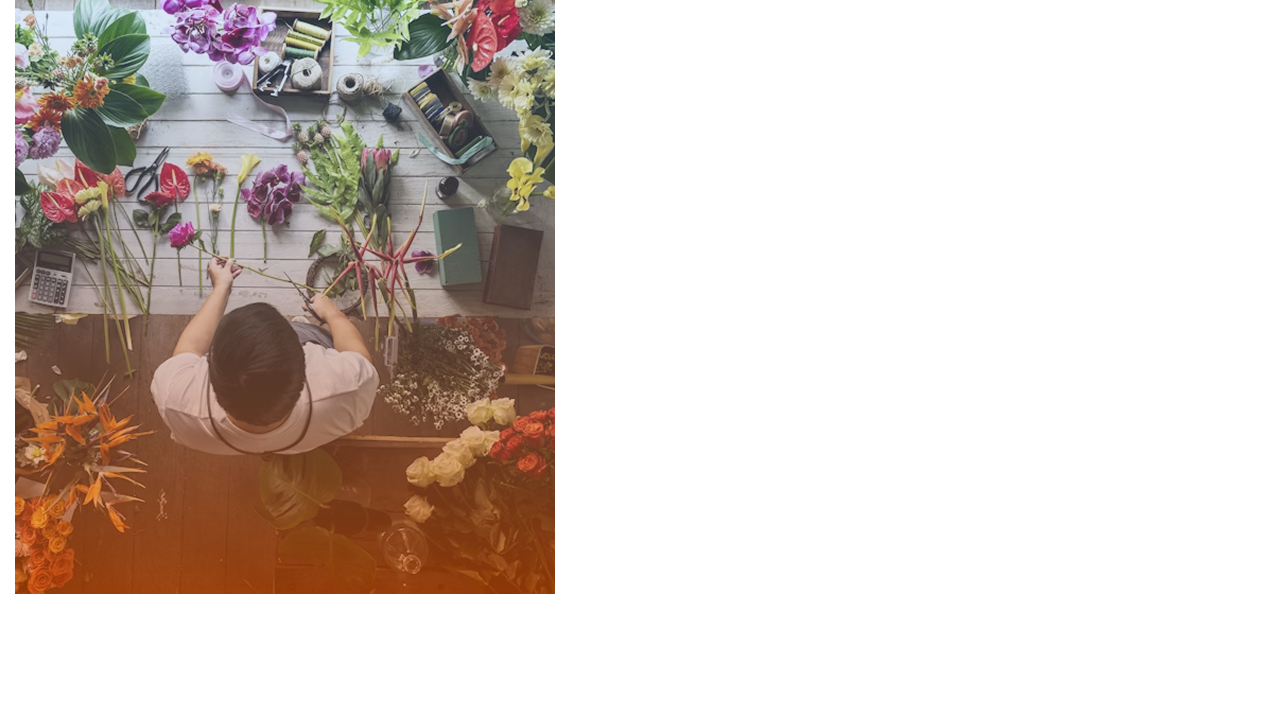
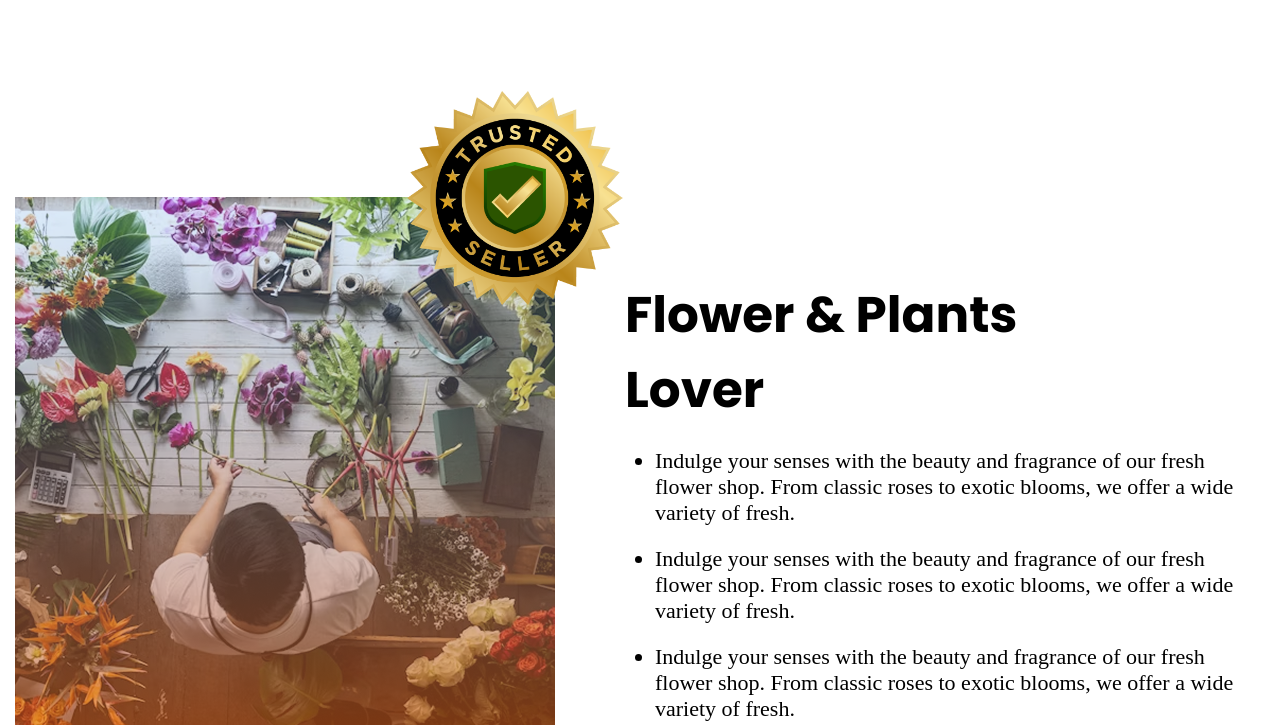
Before and after one commit to akashroydev/b12-flower-website, a plain HTML site: page index.html in a window 1280 px wide. Shown: the part 1761-2486 px from the top of the page. Drawn offline with Linux system fonts and the light colour scheme.

Commit message:
challange section done

```diff
--- a/style.css
+++ b/style.css
@@ -85,3 +85,38 @@ header{
     gap: 50px;
     margin-top: 20px;
 }
+
+
+
+
+/**----challenge section style----**/
+.banner-left p{
+    font-size: 50px;
+    font-weight: 700;
+    font-family: "Poppins", sans-serif;
+}
+.challenge-section{
+    display: flex;
+    align-items: center;
+    gap: 100px;
+    margin-top: 200px;
+}
+.banner-img-2 img{
+    position: relative;
+    height: 300px;
+    right: -350px;
+    top: -750px;
+}
+.banner-left ul li{
+    font-size: 22px;
+}
+.banner-left ul li{
+    margin-top: 20px;
+}
+.banner-left{
+    position: relative;
+    top: -150px;
+}
+.position{
+    margin-left: -30px;
+}
```
